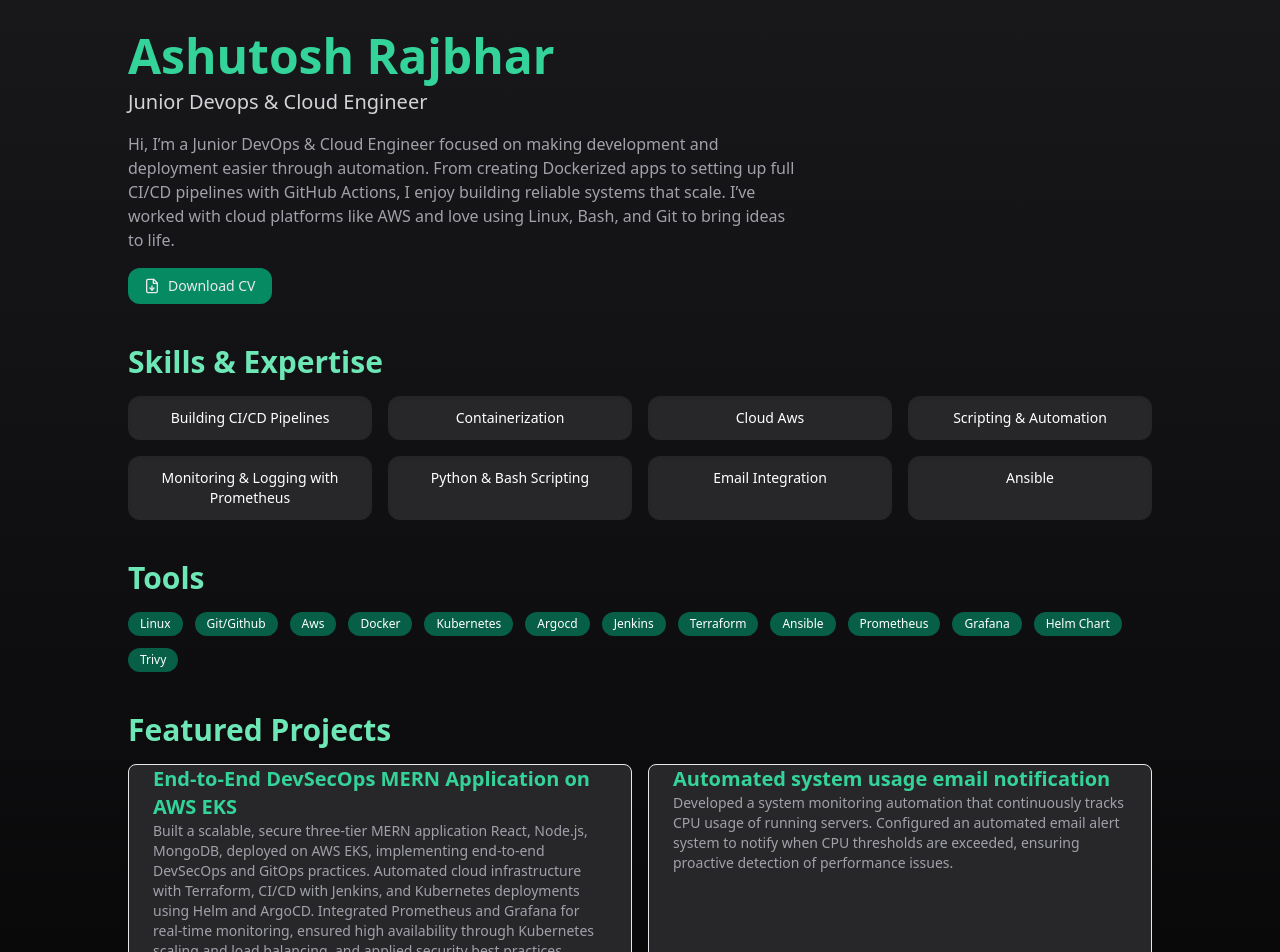
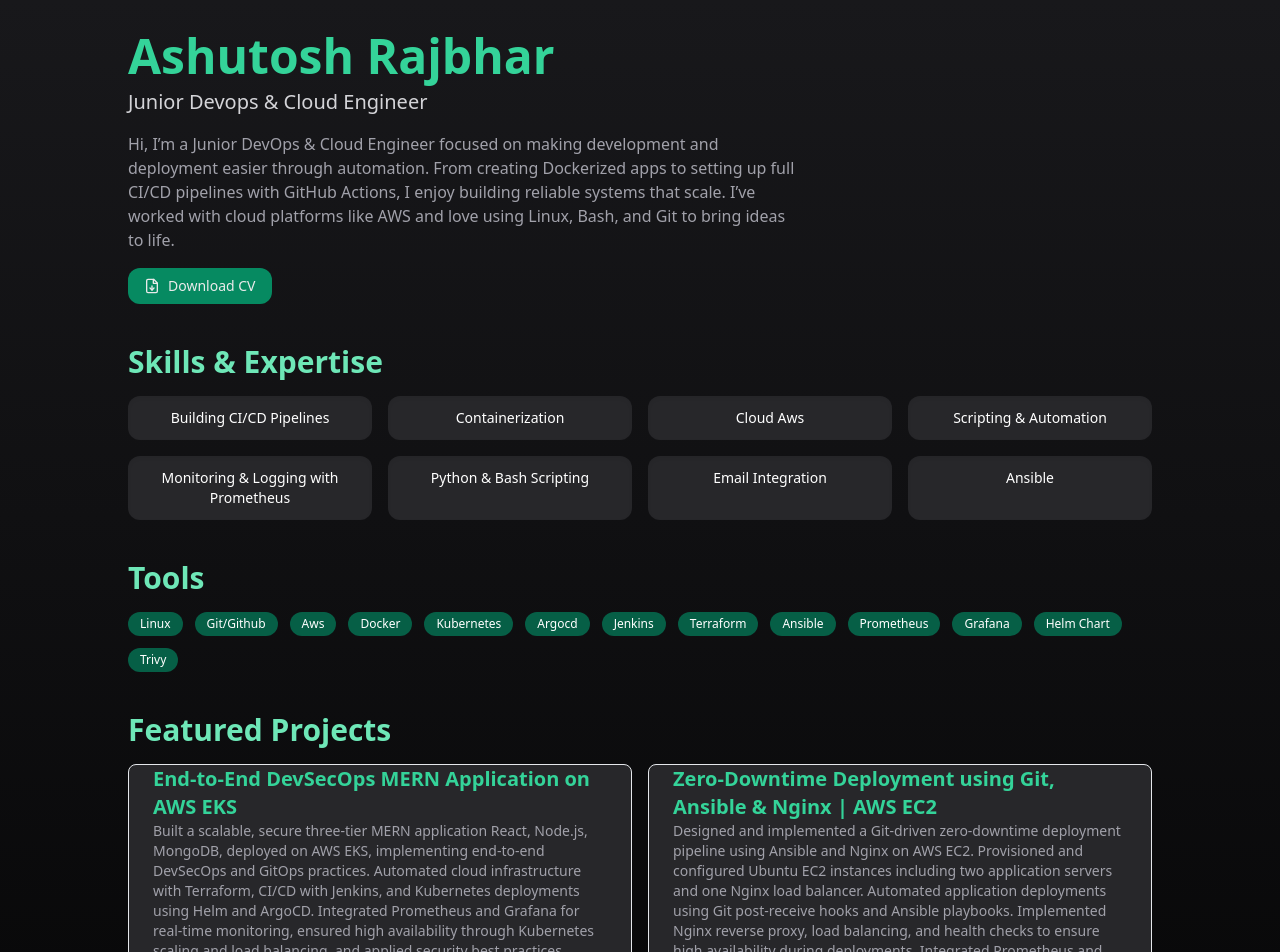
Before and after one commit to ARajbhar007/final-portfolio, a React (Vite) app: page / in a window 1280 px wide. Shown: the top 952 px of the page. Built offline with nearby package versions, Linux system fonts and the light colour scheme.

Commit message:
project added

```diff
--- a/Devops_Ashutosh.jsx
+++ b/Devops_Ashutosh.jsx
@@ -117,8 +117,8 @@ export default function EthicalHackerPortfolio() {
             </Card>
             <Card className="bg-zinc-800">
               <CardContent className="p-4">
-                <h3 className="text-xl font-semibold text-emerald-400">Automated system usage email notification</h3>
-                <p className="text-sm text-zinc-400">Developed a system monitoring automation that continuously tracks CPU usage of running servers. Configured an automated email alert system to notify when CPU thresholds are exceeded, ensuring proactive detection of performance issues.</p>
+                <h3 className="text-xl font-semibold text-emerald-400">Zero-Downtime Deployment using Git, Ansible & Nginx | AWS EC2</h3>
+                <p className="text-sm text-zinc-400">Designed and implemented a Git-driven zero-downtime deployment pipeline using Ansible and Nginx on AWS EC2. Provisioned and configured Ubuntu EC2 instances including two application servers and one Nginx load balancer. Automated application deployments using Git post-receive hooks and Ansible playbooks. Implemented Nginx reverse proxy, load balancing, and health checks to ensure high availability during deployments. Integrated Prometheus and Grafana for real-time monitoring, infrastructure metrics, and system observability.</p>
               </CardContent>
             </Card>
           </div>
```
